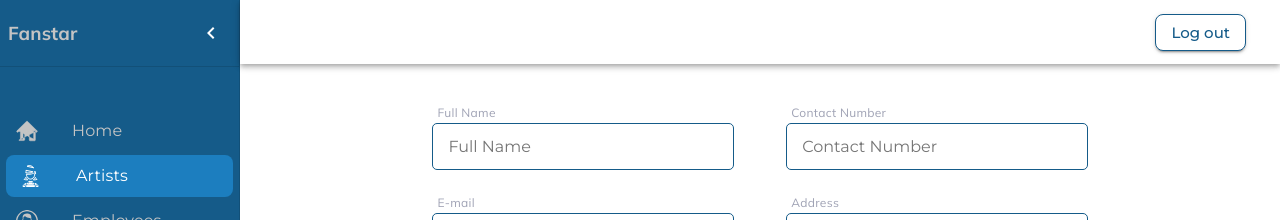
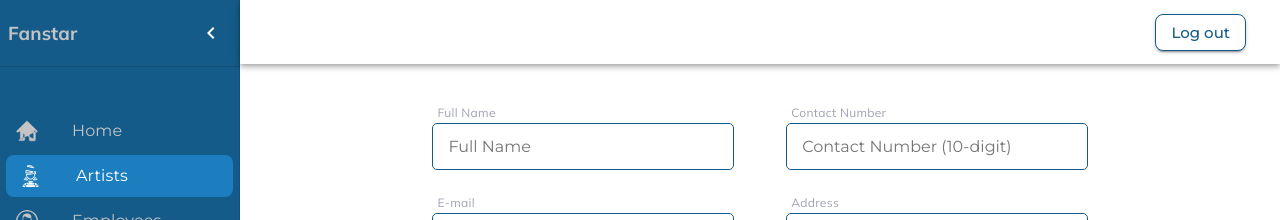
Before and after one commit to satwik011/flywise-admin, a React (Create React App) app: page /artists/add in a window 1280 px wide. Shown: the top 220 px of the page. Built offline with nearby package versions, Linux system fonts and the light colour scheme; no server answers; the HTML template or start-up script is replaced by a standard one.

Commit message:
small change

```diff
--- a/src/components/Artists/AddArtistForm.js
+++ b/src/components/Artists/AddArtistForm.js
@@ -104,7 +104,7 @@ const AddArtistForm = () => {
                 name='phone'
                 value={formData.phone}
                 onChange={handleChange}
-                placeholder='Contact Number'
+                placeholder='Contact Number (10-digit)'
                 className='addArtist-inputField'
               />
             </div>
@@ -181,7 +181,7 @@ const AddArtistForm = () => {
                     type='text'
                     name='serviceName'
                     value={formData.serviceName}
-                    onChange={handleChange}
+                    onChange={(e) => handleInputChange(e, index)}
                     placeholder='Service name'
                     className='addArtist-inputField'
                   />
```
